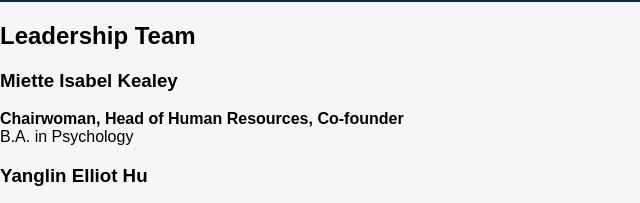
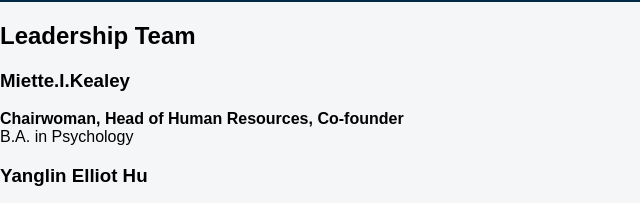
Before and after one commit to EuphraticaStrategy/Euphratica-site, a plain HTML site: page contact.html in a window 1280 px wide. Shown: the part 144-347 px from the top of the page, 0-640 px from the left. Drawn offline with Linux system fonts and the light colour scheme.

Commit message:
Update Pages “contact”

```diff
--- a/contact.html
+++ b/contact.html
@@ -22,7 +22,7 @@
     <section>
       <h2>Leadership Team</h2>
       <div class="team-member">
-        <h3>Miette Isabel Kealey</h3>
+        <h3>Miette.I.Kealey</h3>
         <p>
           <strong>Chairwoman, Head of Human Resources, Co-founder</strong><br>
           B.A. in Psychology
```
